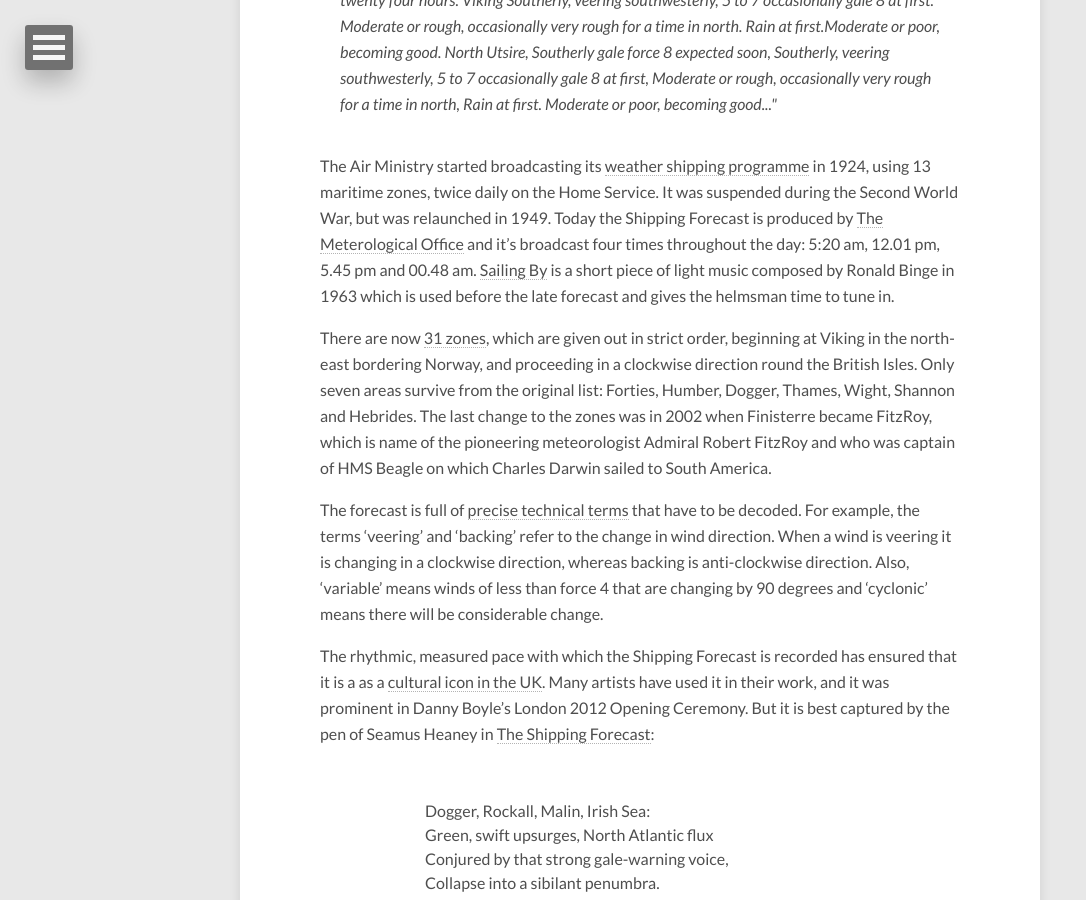
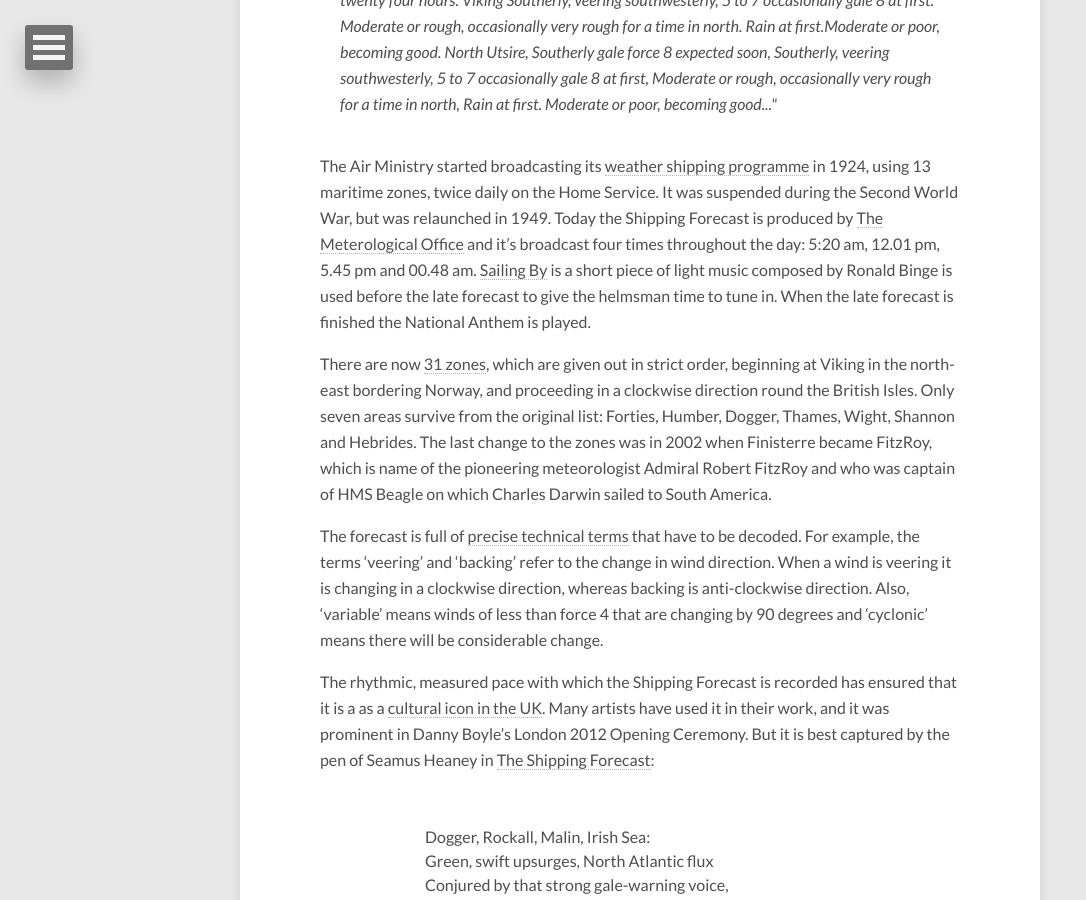
Before and after one commit to dtinblack/dtinblack.github.io, a Jekyll site: the page built from _posts/2018-08-26-shipping-forecast.md, in a window 1280 px wide and 900 px high, scrolled down 731 px. Shown: the whole window, without its empty margins (0-1086 px from the left). Built offline with Jekyll 4.4.1, drawn with Linux system fonts in a browser that asks for light colours; nearby versions of some CDN libraries.

```diff
--- a/_posts/2018-08-26-shipping-forecast.md
+++ b/_posts/2018-08-26-shipping-forecast.md
@@ -28,7 +28,7 @@
 </i></p>
 </div>
 
-The Air Ministry started broadcasting its [weather shipping programme](https://www.metoffice.gov.uk/learning/weather-and-history/shipping-forecast-history) in 1924, using 13 maritime zones, twice daily on the Home Service. It was suspended during the Second World War, but was relaunched in 1949. Today the Shipping Forecast is produced by [The Meterological Office](http://www.metoffice.gov.uk/public/weather/marine-shipping-forecast) and it's broadcast four times throughout the day: 5:20 am, 12.01 pm, 5.45 pm and 00.48 am. [Sailing By](https://www.youtube.com/watch?v=dFdas-kMF74) is a short piece of light music composed by Ronald Binge in 1963 which is used before the late forecast and gives the helmsman time to tune in.
+The Air Ministry started broadcasting its [weather shipping programme](https://www.metoffice.gov.uk/learning/weather-and-history/shipping-forecast-history) in 1924, using 13 maritime zones, twice daily on the Home Service. It was suspended during the Second World War, but was relaunched in 1949. Today the Shipping Forecast is produced by [The Meterological Office](http://www.metoffice.gov.uk/public/weather/marine-shipping-forecast) and it's broadcast four times throughout the day: 5:20 am, 12.01 pm, 5.45 pm and 00.48 am. [Sailing By](https://www.youtube.com/watch?v=dFdas-kMF74) is a short piece of light music composed by Ronald Binge is used before the late forecast to give the helmsman time to tune in. When the late forecast is finished the National Anthem is played.
 
 There are now [31 zones](http://www.bbc.co.uk/weather/coast_and_sea/shipping_forecast), which are given out in strict order, beginning at Viking in the north-east bordering Norway, and proceeding in a clockwise direction round the British Isles. Only seven areas survive from the original list: Forties, Humber, Dogger, Thames, Wight, Shannon and Hebrides. The last change to the zones was in 2002 when Finisterre became FitzRoy, which is name of the pioneering meteorologist Admiral Robert FitzRoy and who was captain of HMS Beagle on which Charles Darwin sailed to South America.
 
```
